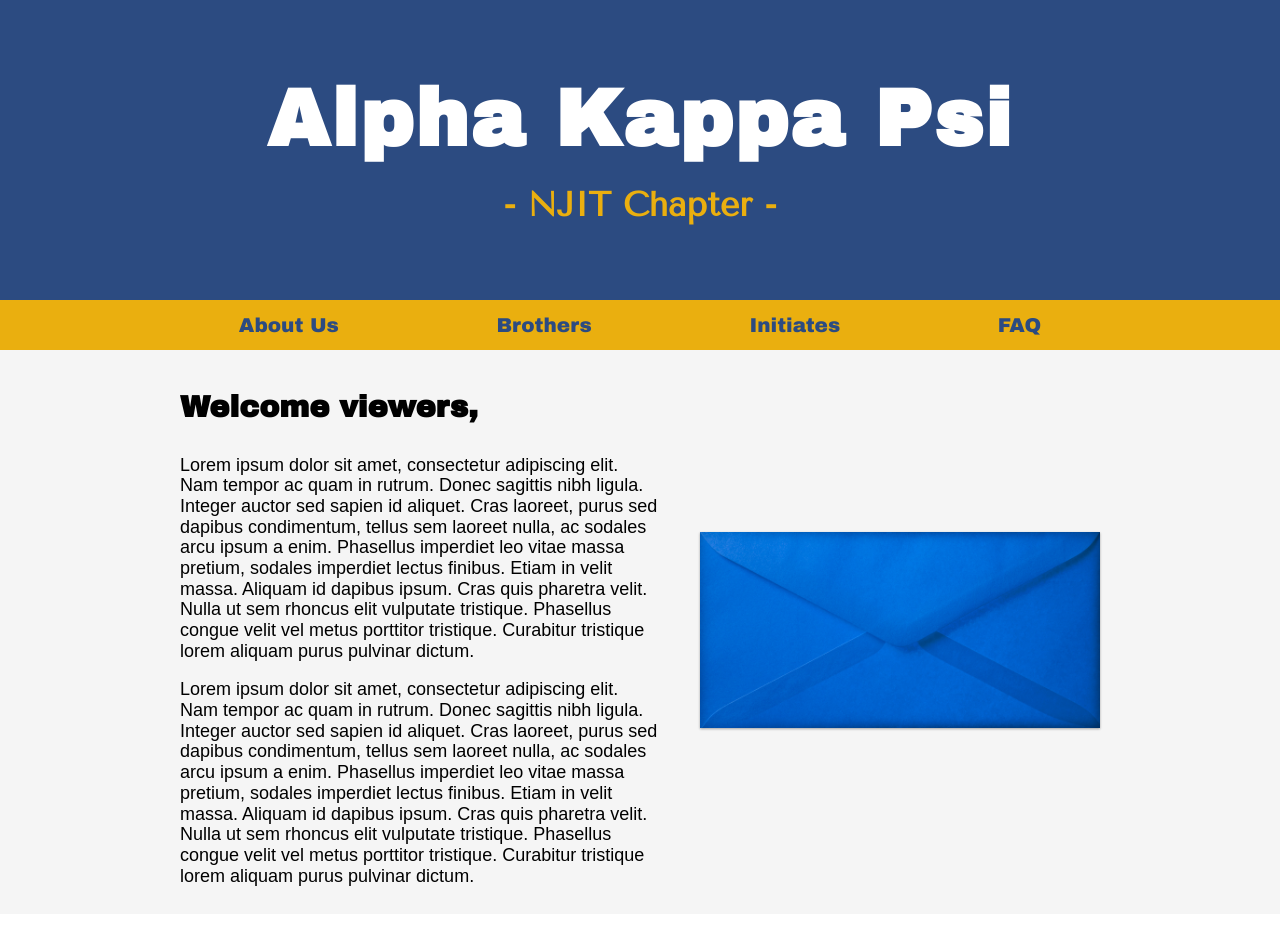
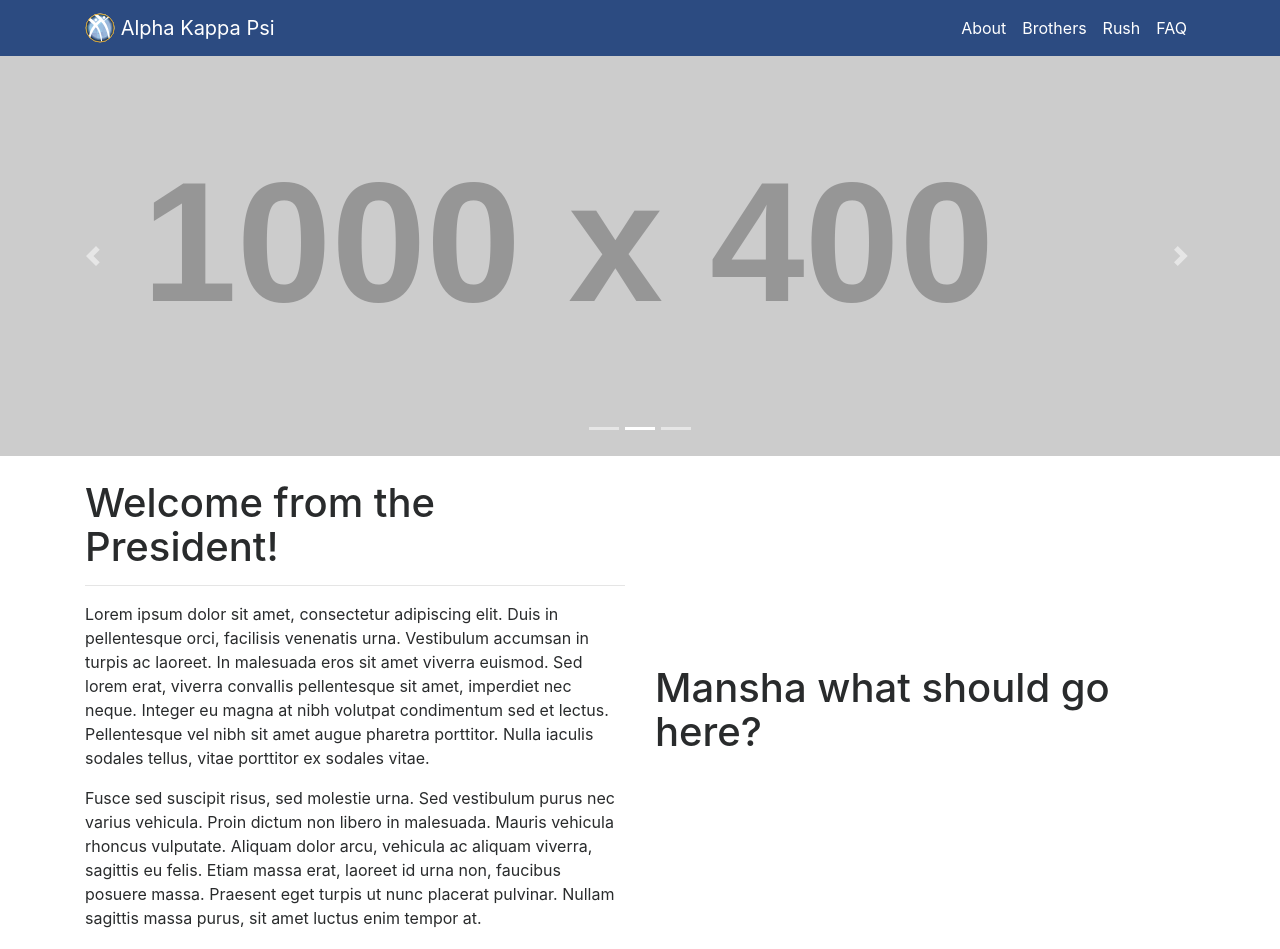
Before and after one commit to awaisqazi/Alpha-Kappa-Psi-Site, a plain HTML site: page index.html in a window 1280 px wide. Before the commit the page ends 914 px from the top, so only its background shows below. Drawn offline with nearby package versions, Linux system fonts and the light colour scheme; placeholder pictures from the web are drawn by us; a script that the page names is missing.

Commit message:
added first section

```diff
--- a/css/main.css
+++ b/css/main.css
@@ -1,100 +1,44 @@
-header {
-  height: 300px;
-  width: 100%;
-  display: flex;
-  flex-direction: column;
-  align-items: center;
-  justify-content: center;
-  background-color: #2c4b81;
-}
-
-header h1 {
-  font-family: 'Archivo Black', sans-serif;
-  font-size: 80px;
-  letter-spacing: 2px;
-  color: #fff;
-  margin: 10px;
-}
-
-header h2 {
-  font-family: 'Tenor Sans', sans-serif;
-  font-size: 34px;
-  color: #eaaf0f;
-  margin: 10px;
-}
-
-
-
 nav {
-  height: 50px;
-  max-width: 960px;
-  margin: auto;
-  display: flex;
-  flex-direction: row;
-  align-items: center;
-  justify-content: space-around;
+  background-color: #2c4b81 !important;
 }
 
 nav a {
-  font-family: 'Archivo Black', sans-serif;
-  font-size: 20px;
-  line-height: 20px;
-  color: #2c4b81;
-  padding: 15px;
-  text-decoration: none;
-  border-bottom: 0px solid #2c4b81;
+  color: #ffffff !important;
 }
 
-nav a:hover {
-  padding-bottom: 10px;
-  border-bottom: 5px solid #2c4b81;
-  transition: all 0.1s cubic-bezier(.25,.8,.25,1);
+.carousel-item {
+  justify-content: center;
+  background-color: #cccccc;
+  background-size: cover;
+  background-position: center;
 }
 
-nav img {
-  width: 100px;
-  height: 100px;
+.d-block {
+  height: 400px;
 }
 
-.wrap:nth-child(2) {
-  background-color: #eaaf0f;
+.carousel-1 {
+  background-image: url(http://placehold.it/1000x400);
 }
 
-.wrap:nth-child(2n-1) {
-  background-color: #f5f5f5;
+.carousel-2 {
+  background-image: url(http://placehold.it/1000x400);
 }
 
-#presidential-letter {
-  max-width: 960px;
-  margin: auto;
-  display: flex;
-  flex-direction: row;
+.carousel-3 {
+  background-image: url(http://placehold.it/1000x400);
 }
 
-#presidential-letter div {
-  max-width: 480px;
-  margin: auto;
-  padding: 10px;
+.wrap {
+  padding: 25px 0;
 }
 
-#presidential-letter h3 {
-  font-family: 'Archivo Black', sans-serif;
-  font-size: 30px;
+#welcome h1 {
+  text-align: center;
 }
 
-#presidential-letter p {
-  font-family: 'Raleway', sans-serif;
-  font-size: 18px;
+@media (min-width: 0px) and (max-width: 580px) {
+  .nav-container {
+      width: 540px !important;
+      max-width: 100% !important;
 }
-
-#presidential-letter img {
-  width: 400px;
-  height: auto;
-  box-shadow: 0 1px 3px rgba(0,0,0,0.12), 0 1px 2px rgba(0,0,0,0.24);
-  transition: all 0.3s cubic-bezier(.25,.8,.25,1);
-}
-
-#presidential-letter img:hover {
-  box-shadow: 0 14px 28px rgba(0,0,0,0.25), 0 10px 10px rgba(0,0,0,0.22);
-  cursor: pointer;
-}
--- a/index.html
+++ b/index.html
@@ -3,50 +3,108 @@
   <head>
     <meta charset="utf-8">
     <meta http-equiv="x-ua-compatible" content="ie=edge">
-    <title>NJIT AKPsi</title>
+    <title>AKPsi - Chi Zeta</title>
     <meta name="description" content="">
     <meta name="viewport" content="width=device-width, initial-scale=1.0, maximum-scale=1.0, user-scalable=no">
     <meta name="HandheldFriendly" content="true">
 
+    <link rel="stylesheet" href="https://maxcdn.bootstrapcdn.com/bootstrap/4.0.0-alpha.6/css/bootstrap.min.css" integrity="sha384-rwoIResjU2yc3z8GV/NPeZWAv56rSmLldC3R/AZzGRnGxQQKnKkoFVhFQhNUwEyJ" crossorigin="anonymous">
     <link href="https://fonts.googleapis.com/css?family=Archivo+Black|Tenor+Sans" rel="stylesheet">
-    <link rel="stylesheet" type="text/css" href="css/normalize.css">
+    <!-- <link rel="stylesheet" type="text/css" href="css/normalize.css"> -->
     <link rel="stylesheet" type="text/css" href="css/main.css">
   </head>
 
   <body>
 
-    <header>
-      <h1>Alpha Kappa Psi</h1>
-      <h2>- NJIT Chapter -</h2>
+    <nav class="navbar navbar-toggleable-md navbar-light bg-faded">
+      <div class="container nav-container">
+        <button class="navbar-toggler navbar-toggler-right" type="button" data-toggle="collapse" data-target="#navbarSupportedContent" aria-controls="navbarSupportedContent" aria-expanded="false" aria-label="Toggle navigation">
+          <span class="navbar-toggler-icon"></span>
+        </button>
+        <a class="navbar-brand" href="#">
+          <img src="assets/logo.svg" width="30" height="30" class="d-inline-block align-top" alt="">
+          Alpha Kappa Psi
+        </a>
+        <div class="collapse navbar-collapse justify-content-end" id="navbarSupportedContent">
+          <ul class="navbar-nav">
+            <li class="nav-item active">
+              <a class="nav-link" href="#">About <span class="sr-only">(current)</span></a>
+            </li>
+            <li class="nav-item">
+              <a class="nav-link" href="#">Brothers</a>
+            </li>
+            <li class="nav-item">
+              <a class="nav-link" href="#">Rush</a>
+            </li>
+            <li class="nav-item">
+              <a class="nav-link" href="#">FAQ</a>
+            </li>
+          </ul>
+        </div>
+      </div>
+    </nav>
+
+    <header id="carouselExampleIndicators" class="carousel slide" data-ride="carousel">
+      <ol class="carousel-indicators">
+        <li data-target="#carouselExampleIndicators" data-slide-to="0" class="active"></li>
+        <li data-target="#carouselExampleIndicators" data-slide-to="1"></li>
+        <li data-target="#carouselExampleIndicators" data-slide-to="2"></li>
+      </ol>
+      <div class="carousel-inner" role="listbox">
+        <div class="carousel-item carousel-1 active">
+          <div class="d-block img-fluid"></div>
+          <div class="carousel-caption d-none d-md-block">
+            <!-- <h2>ALPHA KAPPA PSI</h2>
+            <p>Chi Zeta</p> -->
+          </div>
+        </div>
+        <div class="carousel-item carousel-2">
+          <div class="d-block img-fluid"></div>
+          <div class="carousel-caption d-none d-md-block">
+            <!-- <h2>ALPHA KAPPA PSI</h2>
+            <p>Chi Zeta</p> -->
+          </div>
+        </div>
+        <div class="carousel-item carousel-3">
+          <div class="d-block img-fluid"></div>
+          <div class="carousel-caption d-none d-md-block">
+            <!-- <h2>ALPHA KAPPA PSI</h2>
+            <p>Chi Zeta</p> -->
+          </div>
+        </div>
+      </div>
+      <a class="carousel-control-prev" href="#carouselExampleIndicators" role="button" data-slide="prev">
+        <span class="carousel-control-prev-icon" aria-hidden="true"></span>
+        <span class="sr-only">Previous</span>
+      </a>
+      <a class="carousel-control-next" href="#carouselExampleIndicators" role="button" data-slide="next">
+        <span class="carousel-control-next-icon" aria-hidden="true"></span>
+        <span class="sr-only">Next</span>
+      </a>
     </header>
 
     <div class="wrap">
-      <nav>
-        <a href="#">About Us</a>
-        <a href="#">Brothers</a>
-        <a href="#">Initiates</a>
-        <a href="#">FAQ</a>
-      </nav>
-    </div>
-
-    <div class="wrap">
-      <div id="presidential-letter">
-        <div>
-          <h3>Welcome viewers,</h3>
-          <p>
-            Lorem ipsum dolor sit amet, consectetur adipiscing elit. Nam tempor ac quam in rutrum. Donec sagittis nibh ligula. Integer auctor sed sapien id aliquet. Cras laoreet, purus sed dapibus condimentum, tellus sem laoreet nulla, ac sodales arcu ipsum a enim. Phasellus imperdiet leo vitae massa pretium, sodales imperdiet lectus finibus. Etiam in velit massa. Aliquam id dapibus ipsum. Cras quis pharetra velit. Nulla ut sem rhoncus elit vulputate tristique. Phasellus congue velit vel metus porttitor tristique. Curabitur tristique lorem aliquam purus pulvinar dictum.
-          </p>
-          <p>
-            Lorem ipsum dolor sit amet, consectetur adipiscing elit. Nam tempor ac quam in rutrum. Donec sagittis nibh ligula. Integer auctor sed sapien id aliquet. Cras laoreet, purus sed dapibus condimentum, tellus sem laoreet nulla, ac sodales arcu ipsum a enim. Phasellus imperdiet leo vitae massa pretium, sodales imperdiet lectus finibus. Etiam in velit massa. Aliquam id dapibus ipsum. Cras quis pharetra velit. Nulla ut sem rhoncus elit vulputate tristique. Phasellus congue velit vel metus porttitor tristique. Curabitur tristique lorem aliquam purus pulvinar dictum.
-          </p>
-        </div>
-        <div>
-          <img src="assets/jpg/letter.jpg" />
+      <div class="container">
+        <div class="row">
+          <div class="col-xs-12 col-md-6">
+            <h1>Welcome from the President!</h1>
+            <hr />
+            <p>
+              Lorem ipsum dolor sit amet, consectetur adipiscing elit. Duis in pellentesque orci, facilisis venenatis urna. Vestibulum accumsan in turpis ac laoreet. In malesuada eros sit amet viverra euismod. Sed lorem erat, viverra convallis pellentesque sit amet, imperdiet nec neque. Integer eu magna at nibh volutpat condimentum sed et lectus. Pellentesque vel nibh sit amet augue pharetra porttitor. Nulla iaculis sodales tellus, vitae porttitor ex sodales vitae.
+            </p>
+            <p>
+              Fusce sed suscipit risus, sed molestie urna. Sed vestibulum purus nec varius vehicula. Proin dictum non libero in malesuada. Mauris vehicula rhoncus vulputate. Aliquam dolor arcu, vehicula ac aliquam viverra, sagittis eu felis. Etiam massa erat, laoreet id urna non, faucibus posuere massa. Praesent eget turpis ut nunc placerat pulvinar. Nullam sagittis massa purus, sit amet luctus enim tempor at.
+            </p>
+          </div>
+          <div class="col-xs-12 col-md-6" style="display: flex; align-items: center; justify-content: center;">
+            <h1>Mansha what should go here?</h1>
+          </div>
         </div>
       </div>
     </div>
 
-    <script src="js/main.js"></script>
-
+    <script src="https://code.jquery.com/jquery-3.1.1.slim.min.js" integrity="sha384-A7FZj7v+d/sdmMqp/nOQwliLvUsJfDHW+k9Omg/a/EheAdgtzNs3hpfag6Ed950n" crossorigin="anonymous"></script>
+    <script src="https://cdnjs.cloudflare.com/ajax/libs/tether/1.4.0/js/tether.min.js" integrity="sha384-DztdAPBWPRXSA/3eYEEUWrWCy7G5KFbe8fFjk5JAIxUYHKkDx6Qin1DkWx51bBrb" crossorigin="anonymous"></script>
+    <script src="https://maxcdn.bootstrapcdn.com/bootstrap/4.0.0-alpha.6/js/bootstrap.min.js" integrity="sha384-vBWWzlZJ8ea9aCX4pEW3rVHjgjt7zpkNpZk+02D9phzyeVkE+jo0ieGizqPLForn" crossorigin="anonymous"></script>
   </body>
  </html>
```
Also changed, not shown: assets/logo.svg (added).
